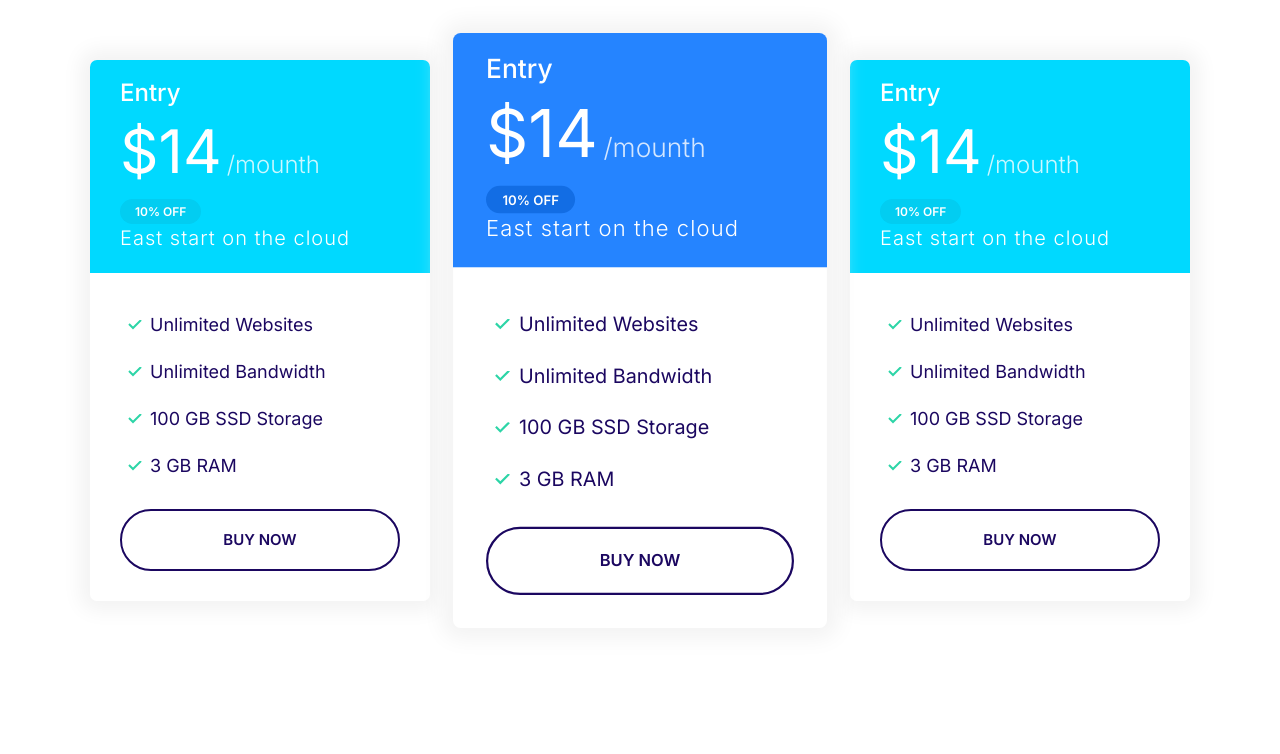
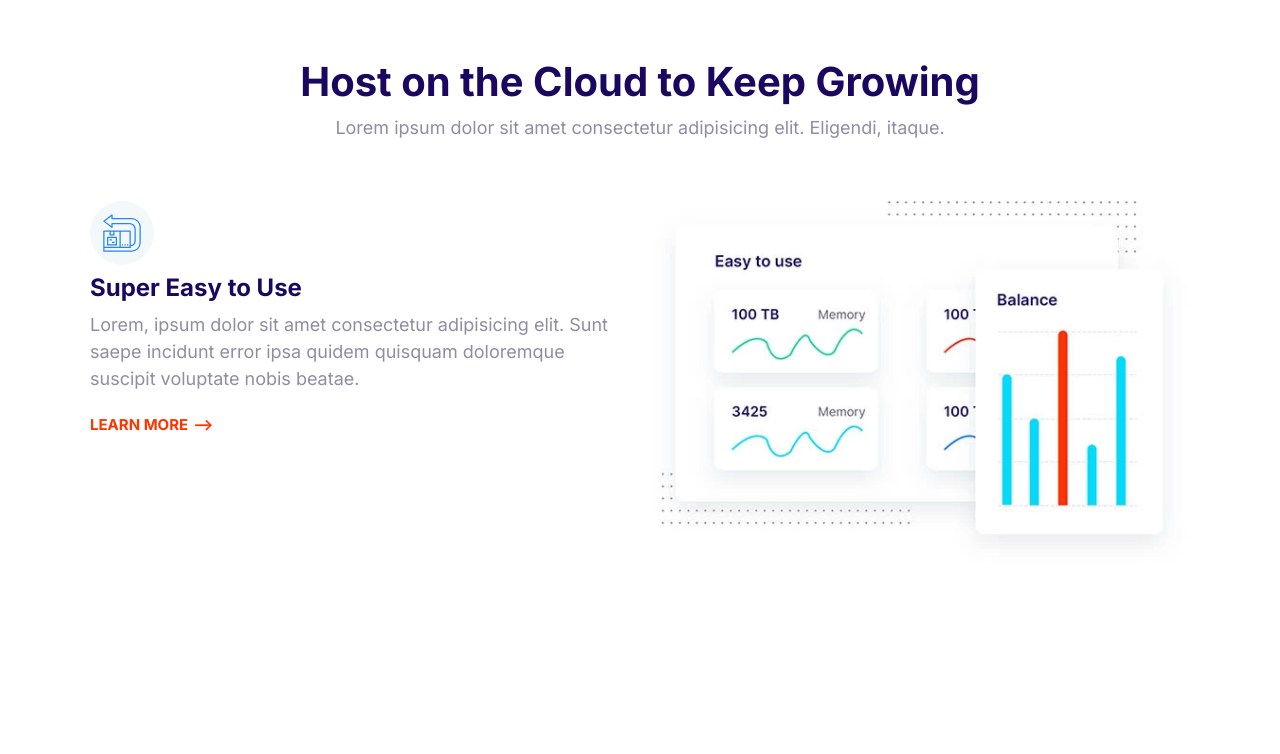
Before and after one commit to mrghorbanik/moshify, a plain HTML site: page index.html in a window 1280 px wide. Shown: the top 754 px of the page. Drawn offline with Linux system fonts and the light colour scheme.

Commit message:
Built features block component

```diff
--- a/css/styels.css
+++ b/css/styels.css
@@ -738,3 +738,27 @@ margin: 2rem 5rem;
     max-width: 500px;
     margin: 0 auto;
 }
+
+/* Features */
+.feature {
+    gap: 4rem 2rem;
+    margin: 12rem 0;
+}
+.feature:first-of-type {
+    margin-top: 6rem;
+}
+.headin {
+    margin-top: 0;
+}
+.feature__heading {
+margin: 1rem 0;
+}
+.feature__image {
+    width: 100%;
+}
+
+@media screen and (min-width: 768px) {
+    .feature:nth-of-type(even) .feature__content {
+        order: 2;
+    }
+}
--- a/index.html
+++ b/index.html
@@ -14,72 +14,98 @@
     <link rel="stylesheet" href="css/styels.css" />
   </head>
   <body>
-    <section class="block container block-plans">
-      <div class="grid grid--1x3">
-        <div class="plan">
-          <div class="card card--secondary">
-            <header class="card__header">
-              <h3 class="plan__name">Entry</h3>
-              <span class="plan__price">$14</span>
-              <span class="plan__billing-cycle">/mounth</span>
-              <span class="badge badge--secondary badge--small">10% OFF</span>
-              <span class="plan__description">East start on the cloud</span>
-            </header>
-            <div class="card__body">
-              <ul class="list list--tick">
-                <li class="list__item">Unlimited Websites</li>
-                <li class="list__item">Unlimited Bandwidth</li>
-                <li class="list__item">100 GB SSD Storage</li>
-                <li class="list__item">3 GB RAM</li>
-              </ul>
-              <button class="btn btn--outline btn--block">Buy Now</button>
-            </div>
-          </div>
+    <section class="block container">
+      <header class="block__header">
+        <h2 class="headin">Host on the Cloud to Keep Growing</h2>
+        <p>
+          Lorem ipsum dolor sit amet consectetur adipisicing elit. Eligendi,
+          itaque.
+        </p>
+      </header>
+      <article class="grid grid--1x2 feature">
+        <div class="feature__content">
+          <span class="icon-container">
+            <svg class="icon icon--primary">
+              <use xlink:href="images/sprite.svg#easy"></use>
+            </svg>
+          </span>
+          <h3 class="feature__heading">Super Easy to Use</h3>
+          <p>
+            Lorem, ipsum dolor sit amet consectetur adipisicing elit. Sunt saepe
+            incidunt error ipsa quidem quisquam doloremque suscipit voluptate
+            nobis beatae.
+          </p>
+          <a href="#" class="link-arrow">Learn More</a>
         </div>
+        <picture>
+          <source
+            type="image/webp"
+            srcset="images/easy.webp 1x, images/easy@2x.webp 2x" />
 
-        <div class="plan plan--popular">
-          <div class="card card--primary">
-            <header class="card__header">
-              <h3 class="plan__name">Entry</h3>
-              <span class="plan__price">$14</span>
-              <span class="plan__billing-cycle">/mounth</span>
-              <span class="badge badge--primary badge--small">10% OFF</span>
-              <span class="plan__description">East start on the cloud</span>
-            </header>
-            <div class="card__body">
-              <ul class="list list--tick">
-                <li class="list__item">Unlimited Websites</li>
-                <li class="list__item">Unlimited Bandwidth</li>
-                <li class="list__item">100 GB SSD Storage</li>
-                <li class="list__item">3 GB RAM</li>
-              </ul>
-              <button class="btn btn--outline btn--block">Buy Now</button>
-            </div>
-          </div>
+          <source
+            type="image/jpg"
+            srcset="images/easy.jpg 1x, images/easy@2x.jpg 2x" />
+          <img class="feature__image" src="images/easy@2x.jpg" alt=""
+        /></picture>
+      </article>
+    </section>
+    <section class="block container">
+      <article class="grid grid--1x2 feature">
+        <div>
+          <span class="icon-container">
+            <svg class="icon icon--primary">
+              <use xlink:href="images/sprite.svg#computer"></use>
+            </svg>
+          </span>
+          <h3 class="feature__heading">Simply Fast Website</h3>
+          <p>
+            Lorem, ipsum dolor sit amet consectetur adipisicing elit. Sunt saepe
+            incidunt error ipsa quidem quisquam doloremque suscipit voluptate
+            nobis beatae.
+          </p>
+          <a href="#" class="link-arrow">Learn More</a>
         </div>
+        <picture>
+          <source
+            type="image/webp"
+            srcset="images/fast.webp 1x, images/fast@2x.webp 2x" />
 
-        <div class="plan">
-          <div class="card card--secondary">
-            <header class="card__header">
-              <h3 class="plan__name">Entry</h3>
-              <span class="plan__price">$14</span>
-              <span class="plan__billing-cycle">/mounth</span>
-              <span class="badge badge--secondary badge--small">10% OFF</span>
-              <span class="plan__description">East start on the cloud</span>
-            </header>
-            <div class="card__body">
-              <ul class="list list--tick">
-                <li class="list__item">Unlimited Websites</li>
-                <li class="list__item">Unlimited Bandwidth</li>
-                <li class="list__item">100 GB SSD Storage</li>
-                <li class="list__item">3 GB RAM</li>
-              </ul>
-              <button class="btn btn--outline btn--block">Buy Now</button>
-            </div>
-          </div>
+          <source
+            type="image/jpg"
+            srcset="images/fast.jpg 1x, images/fast@2x.jpg 2x" />
+          <img class="feature__image" src="images/fast@2x.jpg" alt=""
+        /></picture>
+      </article>
+    </section>
+    <section class="block container">
+      <article class="grid grid--1x2 feature">
+        <div>
+          <span class="icon-container">
+            <svg class="icon icon--primary">
+              <use xlink:href="images/sprite.svg#wordpress"></use>
+            </svg>
+          </span>
+          <h3 class="feature__heading">WordPress made easy</h3>
+          <p>
+            Lorem, ipsum dolor sit amet consectetur adipisicing elit. Sunt saepe
+            incidunt error ipsa quidem quisquam doloremque suscipit voluptate
+            nobis beatae.
+          </p>
+          <a href="#" class="link-arrow">Learn More</a>
         </div>
-      </div>
+        <picture>
+          <source
+            type="image/webp"
+            srcset="images/wordpress.webp 1x, images/wordpress@2x.webp 2x" />
+
+          <source
+            type="image/jpg"
+            srcset="images/wordpress.jpg 1x, images/wordpress@2x.jpg 2x" />
+          <img class="feature__image" src="images/wordpress@2x.jpg" alt=""
+        /></picture>
+      </article>
     </section>
+
     <script src="main.js"></script>
   </body>
 </html>
```
Also changed, not shown: components/features block.html (added, +92 -0 lines), images/easy.jpg (added), images/easy.webp (added), images/easy@2x.jpg (added), images/easy@2x.webp (added), images/fast.jpg (added), images/fast.webp (added), images/fast@2x.jpg (added), images/fast@2x.webp (added), images/wordpress.jpg (added), images/wordpress.webp (added), images/wordpress@2x.jpg (added), images/wordpress@2x.webp (added).
